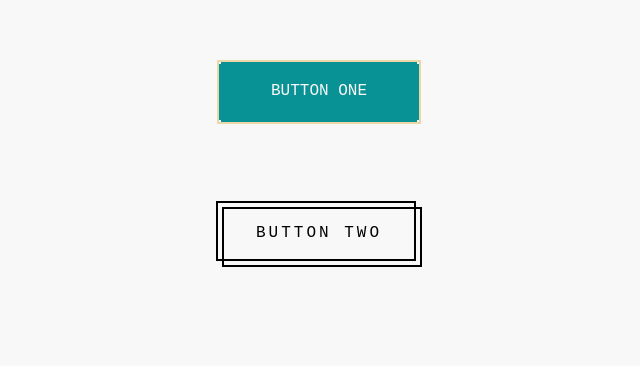
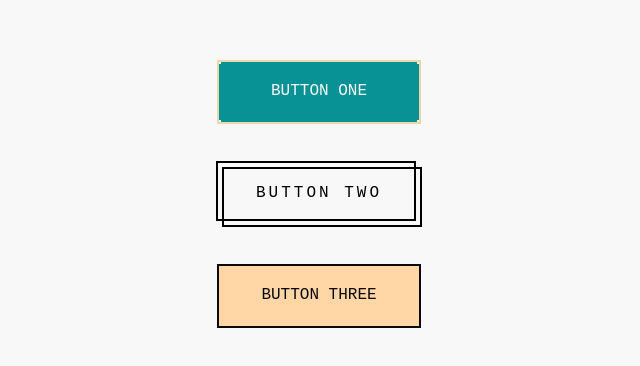
Before and after one commit to rqphy/common-components, a plain HTML site: page buttons/index.html in a window 1280 px wide. Shown: the part 172-538 px from the top of the page, without its empty margins (321-961 px from the left). Drawn offline with Linux system fonts and the light colour scheme.

Commit message:
:sparkles: add btn3

```diff
--- a/buttons/index.html
+++ b/buttons/index.html
@@ -29,6 +29,13 @@
             </div>
         </div>
         <div class="button buttons__two typo-cta-thin">Button two</div>
+        <div
+            class="button buttons__three typo-cta-primary"
+            data-hover="Click Here"
+            data-default="Button Three"
+        >
+            <span class="buttons__three--bg"></span>
+        </div>
     </main>
 </body>
 
--- a/buttons/style.css
+++ b/buttons/style.css
@@ -1,5 +1,6 @@
 @import url(./styles/button-one.css);
 @import url(./styles/button-two.css);
+@import url(./styles/button-three.css);
 
 .buttons {
     display: flex;
@@ -8,7 +9,7 @@
 }
 
 .buttons > * {
-    margin-bottom: 80px;
+    margin-bottom: 40px;
 }
 
 .button {
--- /dev/null
+++ b/buttons/styles/button-three.css
@@ -0,0 +1,60 @@
+.buttons__three {
+    position: relative;
+    text-transform: uppercase;
+
+    border: 2px solid var(--color-primary-dark);
+    color: var(--color-primary-dark);
+    background-color: #ffd6a5;
+
+    overflow: hidden;
+}
+
+.buttons__three::before, .buttons__three::after {
+    transition: transform .3s ease-in-out, opacity .2s ease-in-out;
+    position: absolute;
+    width: 100%;
+    height: 100%;
+    display: flex;
+    align-items: center;
+    justify-content: center;
+
+    z-index: 2;
+}
+
+.buttons__three::before {
+    content: attr(data-hover);
+    transform: translate3d(-100%, 0, 0);
+    opacity: 0;
+}
+
+.buttons__three::after {
+    content: attr(data-default);
+    transform: translate3d(0, 0, 0);
+    opacity: 1;
+}
+
+.buttons__three--bg {
+    position: absolute;
+    display: block;
+    height: 100%;
+    width: 100%;
+    background-color: #caffbf;
+    transform: translate3d(-100%, 100%, 0);
+    transition: transform .3s ease-in-out;
+}
+
+/* HOVER */
+
+.buttons__three:hover .buttons__three--bg {
+    transform: translate3d(0, 0, 0);
+}
+
+.buttons__three:hover::before {
+    transform: translate3d(0, 0, 0);
+    opacity: 1;
+}
+
+.buttons__three:hover::after {
+    transform: translate3d(100%, 0, 0);
+    opacity: 0;
+}
```
